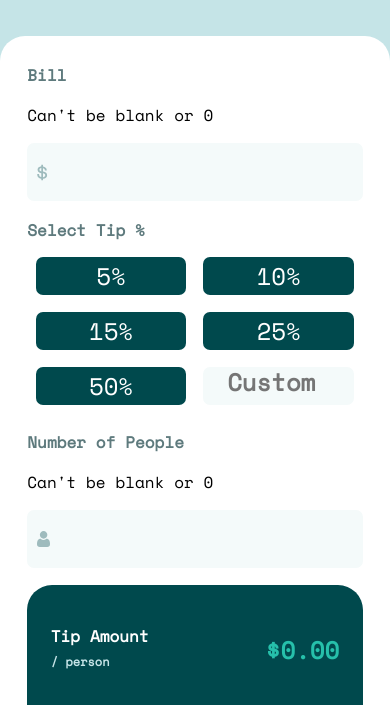
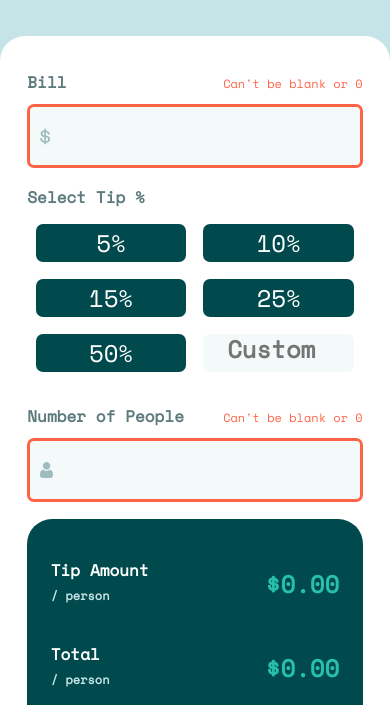
Before and after one commit to nachospreafico/tip-calculator-app, a plain HTML site: page index.html in a window 390 px wide. Both pictures are taken after a click on the button "5%". Shown: the part 96-801 px from the top of the page. Drawn offline with Linux system fonts and the light colour scheme.

Commit message:
modified the error message for mobile devices

```diff
--- a/styles.css
+++ b/styles.css
@@ -37,6 +37,7 @@ body {
     margin: 0 0 2% 0;
     font-weight: 700;
     color: hsl(186, 14%, 43%);
+    align-self: center;
   }
 
   .bill-container {
@@ -152,6 +153,29 @@ body {
     border-radius: 7px;
     background-color: hsl(172, 67%, 45%);
     color: hsl(183, 100%, 15%);
+  }
+
+  .grayed {
+    opacity: 20%;
+  }
+
+  .error-msg-container {
+    display: grid;
+    grid-template-columns: 1fr 1fr;
+  }
+
+  .error-msg {
+    color: tomato;
+    justify-self: right;
+    font-size: 0.75rem;
+  }
+
+  .error-input {
+    border: solid 3px tomato;
+  }
+
+  #custom-error-msg {
+    text-align: right;
   }
 }
 
```
